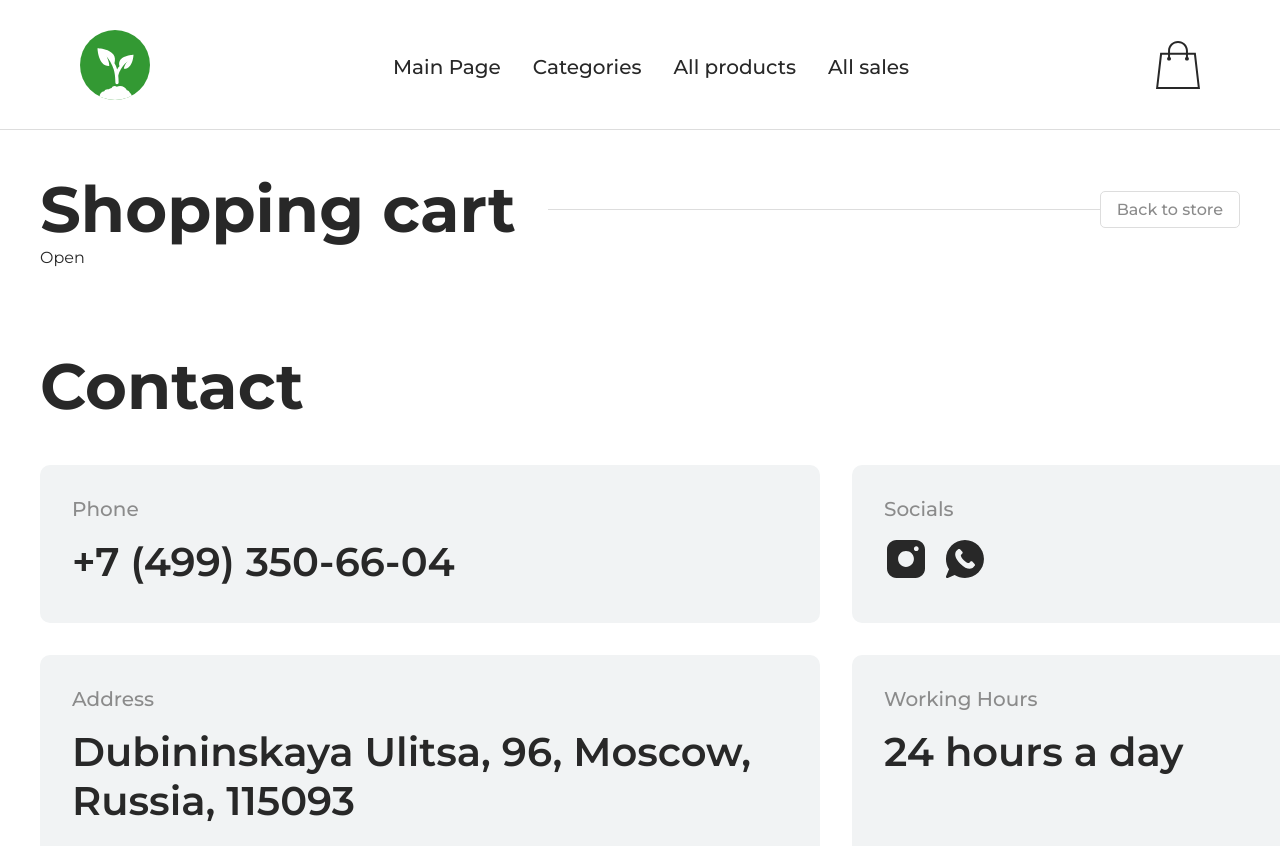
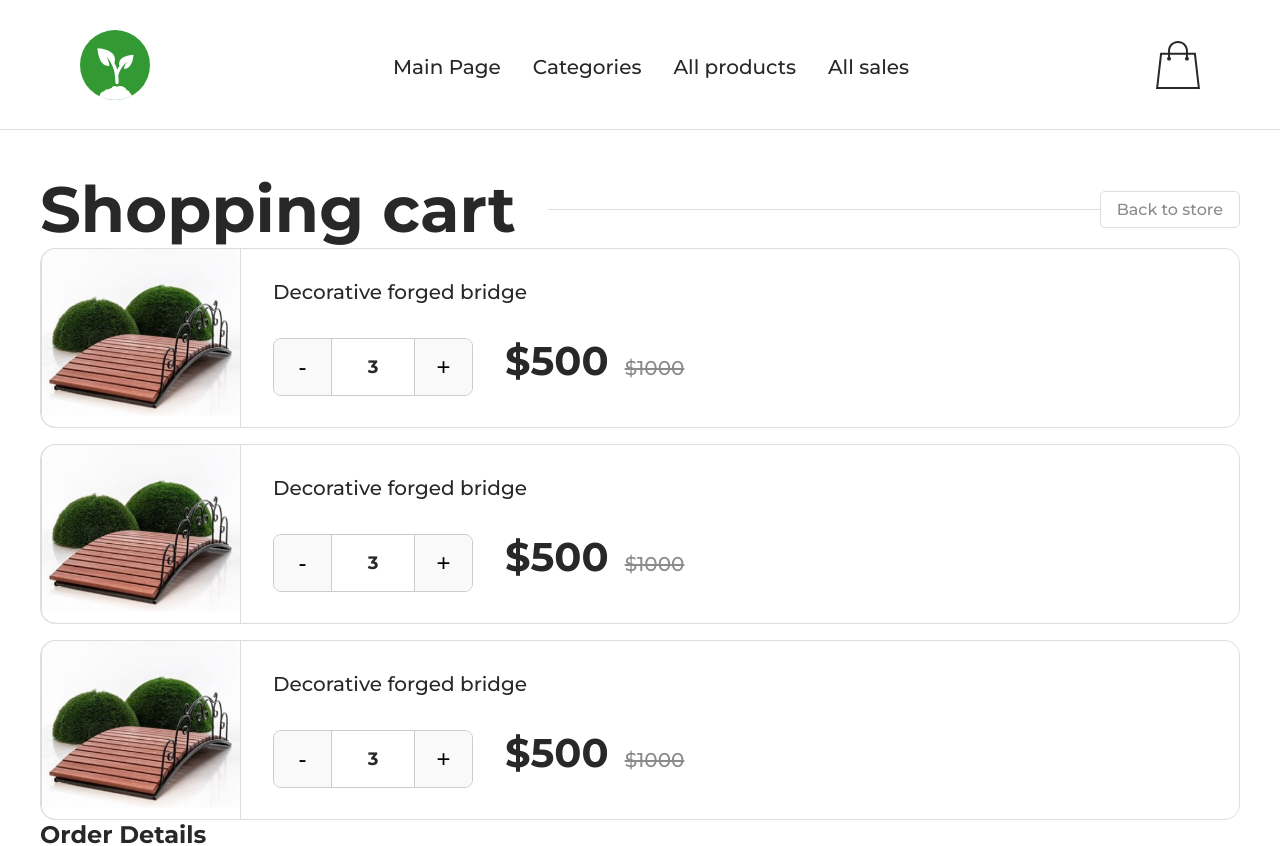
Before and after one commit to ArnoSahakyan/garden-shop, a React (Vite) app: page /cart in a window 1280 px wide. Shown: the top 846 px of the page. Built offline with nearby package versions, Linux system fonts and the light colour scheme.

Commit message:
Cart page progress

```diff
--- /dev/null
+++ b/src/components/addCounter/AddCounter.jsx
@@ -0,0 +1,11 @@
+import './AddCounter.scss';
+
+export default function AddCounter({handleDecrement, handleIncrement, count}) {
+    return (
+        <div className='addCounter'>
+            <button className='decrement' onClick={handleDecrement}>-</button>
+            <span>{count}</span>
+            <button className='increment' onClick={handleIncrement}>+</button>
+        </div>
+    );
+}
--- /dev/null
+++ b/src/components/addCounter/AddCounter.scss
@@ -0,0 +1,44 @@
+.addCounter {
+  display: flex;
+  align-items: center;
+  border: 1px solid #ccc;
+  border-radius: 8px;
+  overflow: hidden;
+  width: 200px;
+  height: 58px;
+
+  button {
+    flex: 0 0 58px;
+    height: 100%;
+    border: none;
+    background-color: #f9f9f9;
+    font-size: 24px;
+    cursor: pointer;
+    transition: background-color 0.3s;
+
+    &:hover {
+      background-color: #eaeaea;
+    }
+
+    &:active {
+      background-color: #ddd;
+    }
+  }
+
+  .decrement {
+    border-right: 1px solid #ccc;
+  }
+
+  .increment {
+    border-left: 1px solid #ccc;
+  }
+
+  span {
+    flex: 1;
+    display: flex;
+    justify-content: center;
+    align-items: center;
+    font-size: 18px;
+    font-weight: 700;
+  }
+}
--- /dev/null
+++ b/src/components/cartCard/CartCard.jsx
@@ -0,0 +1,32 @@
+import './CartCard.scss';
+import AddCounter from "../addCounter/AddCounter.jsx";
+
+export default function CartCard({product}) {
+    const salePrice = (price, discount) => {
+        return Math.ceil(price * (100 - discount) / 100);
+    };
+
+    const {id, title, count, initialPrice, discount, img} = product;
+
+    return (
+        <div className='CartCard'>
+            <div className="CartCard__img">
+                <img src={img} alt={title}/>
+            </div>
+            <div className='CartCard__info'>
+                <h4>{title}</h4>
+                <div className="price">
+                    <AddCounter
+                        count={count}
+                        // handleDecrement={handleDecrement}
+                        // handleIncrement={handleIncrement}
+                    />
+                    <h2>${discount ? salePrice(initialPrice, discount) : initialPrice}</h2>
+                    {
+                        discount && <h5>${initialPrice}</h5>
+                    }
+                </div>
+            </div>
+        </div>
+    );
+}
--- /dev/null
+++ b/src/components/cartCard/CartCard.scss
@@ -0,0 +1,53 @@
+@use '@assets/webColors' as *;
+
+.CartCard {
+  display: flex;
+  height: 180px;
+  align-items: center;
+  gap: 32px;
+  border-radius: 15px;
+  border: 1px solid $grey-divider;
+
+  &__img {
+    border-radius: 15px 0 0 15px;
+    width: 200px;
+    overflow: hidden;
+    border: 1px solid $grey-divider;
+
+    img {
+      width: 100%;
+      height: 100%;
+      object-fit: cover;
+      object-position: center;
+    }
+  }
+
+  &__info {
+    display: flex;
+    flex-direction: column;
+    gap: 32px;
+
+    h4 {
+      font-size: 20px;
+      font-weight: 500;
+    }
+
+    .price {
+      display: flex;
+      gap: 16px;
+      align-items: baseline;
+
+      h2 {
+        margin-left: 16px;
+        font-size: 40px;
+      }
+
+      h5 {
+        font-size: 20px;
+        color: $grey;
+        font-weight: 500;
+        text-decoration: line-through;
+      }
+    }
+  }
+}
--- a/src/pages/cart/Cart_Page.jsx
+++ b/src/pages/cart/Cart_Page.jsx
@@ -3,6 +3,19 @@ import {useState} from "react";
 import Modal from "../../components/modal/Modal.jsx";
 import Title from "../../components/title/Title.jsx";
 import {useNavigate} from "react-router-dom";
+import CartCard from "../../components/cartCard/CartCard.jsx";
+
+const product = {
+    id: 1,
+    title: "Decorative forged bridge",
+    category: "pots",
+    description: "Description here...",
+    discount: 50,
+    initialPrice: 1000,
+    img: "/product1.png",
+    count: 3,
+    date: "2023-11-15",
+}
 
 export default function Cart_Page() {
     const navigate = useNavigate();
@@ -19,6 +32,22 @@ export default function Cart_Page() {
                     toggleModal={toggleModal}
                 />
             }
+            <div className="Cart__products">
+                <CartCard
+                    product={product}
+                />
+                <CartCard
+                    product={product}
+                />
+                <CartCard
+                    product={product}
+                />
+            </div>
+            <div className="Cart__form">
+                <div className="title">
+                    <h2>Order Details</h2>
+                </div>
+            </div>
             <p onClick={toggleModal}>Open</p>
         </div>
     )
--- a/src/pages/cart/Cart_Page.scss
+++ b/src/pages/cart/Cart_Page.scss
@@ -1,3 +1,11 @@
 .Cart {
   margin-top: 40px;
+
+  &__products {
+    display: flex;
+    flex-direction: column;
+    gap: 16px;
+    max-height: 580px;
+    overflow: auto;
+  }
 }
--- a/src/pages/product/Product_Page.jsx
+++ b/src/pages/product/Product_Page.jsx
@@ -4,6 +4,7 @@ import {selectProductById} from "../../store/products/productsSlice.js";
 import {useSelector} from "react-redux";
 import ButtonCard from "../../components/buttonCard/ButtonCard.jsx";
 import {useState} from "react";
+import AddCounter from "../../components/addCounter/AddCounter.jsx";
 
 export default function Product_Page() {
     const {id} = useParams();
@@ -11,7 +12,7 @@ export default function Product_Page() {
     const {title, description, initialPrice, discount, img} = product;
 
     const [isExpanded, setIsExpanded] = useState(false);
-    const [count, setCount] = useState(0);
+    const [count, setCount] = useState(1);
     const [cart, setCart] = useState([]);
 
     const salePrice = (price, discount) => {
@@ -55,13 +56,13 @@ export default function Product_Page() {
             }
         });
 
-        setCount(0);
+        setCount(1);
     };
 
     return (
         <div className="ProductPage container">
             <div className="ProductPage__img">
-                <img src={img} alt={title} />
+                <img src={img} alt={title}/>
             </div>
             <div className="ProductPage__info">
                 <h2>{title}</h2>
@@ -75,13 +76,13 @@ export default function Product_Page() {
                     )}
                 </div>
                 <div className="action">
-                    <div className='counter'>
-                        <button className='decrement' onClick={handleDecrement}>-</button>
-                        <span>{count}</span>
-                        <button className='increment' onClick={handleIncrement}>+</button>
-                    </div>
+                    <AddCounter
+                        count={count}
+                        handleIncrement={handleIncrement}
+                        handleDecrement={handleDecrement}
+                    />
                     <div className="btn">
-                        <ButtonCard title="Add to cart" onClick={addCart} />
+                        <ButtonCard title="Add to cart" onClick={addCart}/>
                     </div>
                 </div>
                 <h4>Description</h4>
--- a/src/pages/product/Product_Page.scss
+++ b/src/pages/product/Product_Page.scss
@@ -65,47 +65,6 @@
 			gap: 32px;
 			margin-top: 16px;
 			align-items: center;
-			.counter {
-				display: flex;
-				align-items: center;
-				border: 1px solid #ccc;
-				border-radius: 8px;
-				overflow: hidden;
-				width: 200px;
-				height: 58px;
-				button {
-					flex: 0 0 58px;
-					height: 100%;
-					border: none;
-					background-color: #f9f9f9;
-					font-size: 24px;
-					cursor: pointer;
-					transition: background-color 0.3s;
-
-					&:hover {
-						background-color: #eaeaea;
-					}
-
-					&:active {
-						background-color: #ddd;
-					}
-				}
-				.decrement {
-					border-right: 1px solid #ccc;
-				}
-
-				.increment {
-					border-left: 1px solid #ccc;
-				}
-				span {
-					flex: 1;
-					display: flex;
-					justify-content: center;
-					align-items: center;
-					font-size: 18px;
-					font-weight: 700;
-				}
-			}
 
 			.btn {
 				width: 316px;
```
